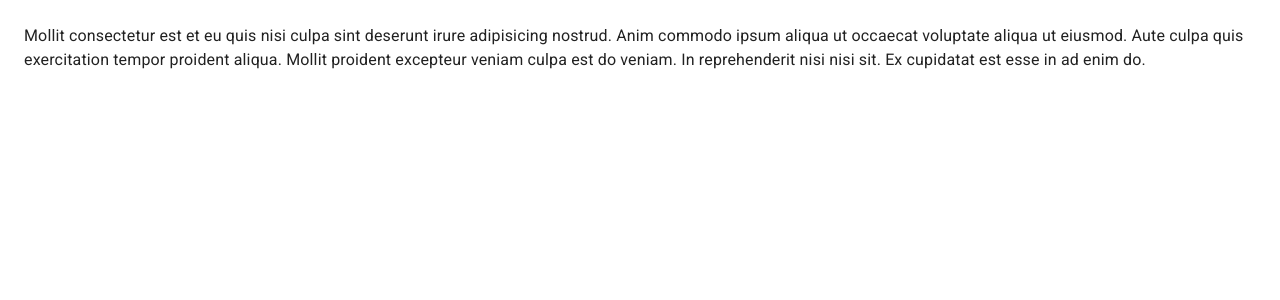
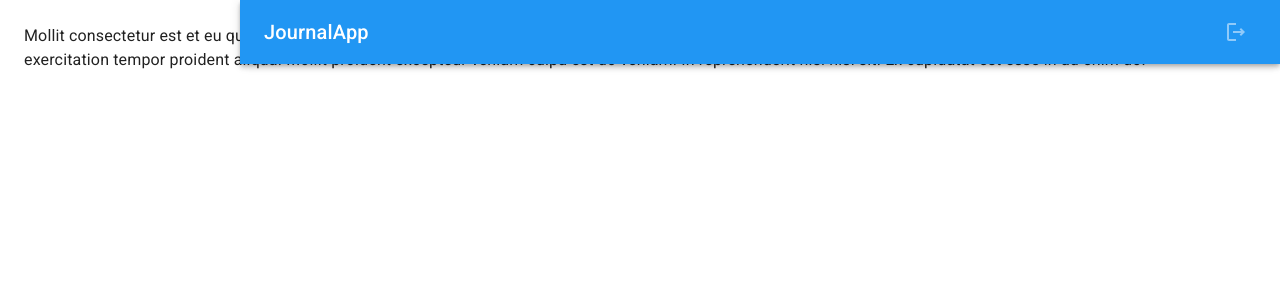
Before and after one commit to luislealdev/JournalApp-React, a React (Vite) app: page /home in a window 1280 px wide. Shown: the top 300 px of the page. Built offline with nearby package versions, Linux system fonts and the light colour scheme.

Commit message:
Create NavBar

```diff
--- /dev/null
+++ b/src/journal/components/NavBar.jsx
@@ -0,0 +1,35 @@
+
+import { AppBar, Grid, IconButton, Toolbar, Typography } from '@mui/material';
+import { LogoutOutlined, MenuOutlined } from '@mui/icons-material';
+
+
+export const NavBar = ({ drawerWidth = 240 }) => {
+  return (
+    <AppBar
+        position='fixed'
+        sx={{
+            width: { sm: `calc(100% - ${ drawerWidth }px)` },
+            ml: { sm: `${ drawerWidth }px` }
+         }}
+    >
+        <Toolbar>
+            <IconButton
+                color='inherit'
+                edge="start"
+                sx={{ mr: 2, display: { sm: 'none' } }}
+            >
+                <MenuOutlined />
+            </IconButton>
+
+            <Grid container direction='row' justifyContent='space-between' alignItems='center'>
+                <Typography variant='h6' noWrap component='div'> JournalApp </Typography>
+
+                <IconButton color='error'>
+                    <LogoutOutlined />
+                </IconButton>
+            </Grid>
+
+        </Toolbar>
+    </AppBar>
+  )
+}
--- a/src/journal/layout/JournalLayout.jsx
+++ b/src/journal/layout/JournalLayout.jsx
@@ -1,9 +1,13 @@
 import { Box } from "@mui/material"
+import { NavBar } from "../components/NavBar";
 
 export const JournalLayout = ({children}) => {
+
+    const drawerWidth = 240;
+
   return (
     <Box sx={{display: 'flex'}}>
-        {/*Navbar */}
+        <NavBar drawerWidth={drawerWidth}/>
         {/*Sidebar */}
 
         <Box component='main' sx={{flexGrow: '1', p:3}}>
--- a/src/journal/pages/HomePage.jsx
+++ b/src/journal/pages/HomePage.jsx
@@ -5,6 +5,7 @@
   return (
     <JournalLayout>
         <Typography>Mollit consectetur est et eu quis nisi culpa sint deserunt irure adipisicing nostrud. Anim commodo ipsum aliqua ut occaecat voluptate aliqua ut eiusmod. Aute culpa quis exercitation tempor proident aliqua. Mollit proident excepteur veniam culpa est do veniam. In reprehenderit nisi nisi sit. Ex cupidatat est esse in ad enim do.</Typography>
+        {/*When Nothing */}
     </JournalLayout>
   )
 }
--- a/src/theme/blueTheme.js
+++ b/src/theme/blueTheme.js
@@ -9,5 +9,8 @@
     secondary: {
       main: blue[700],
     },
+    error:{
+      main: blue[200],
+    }
   },
 });
```
